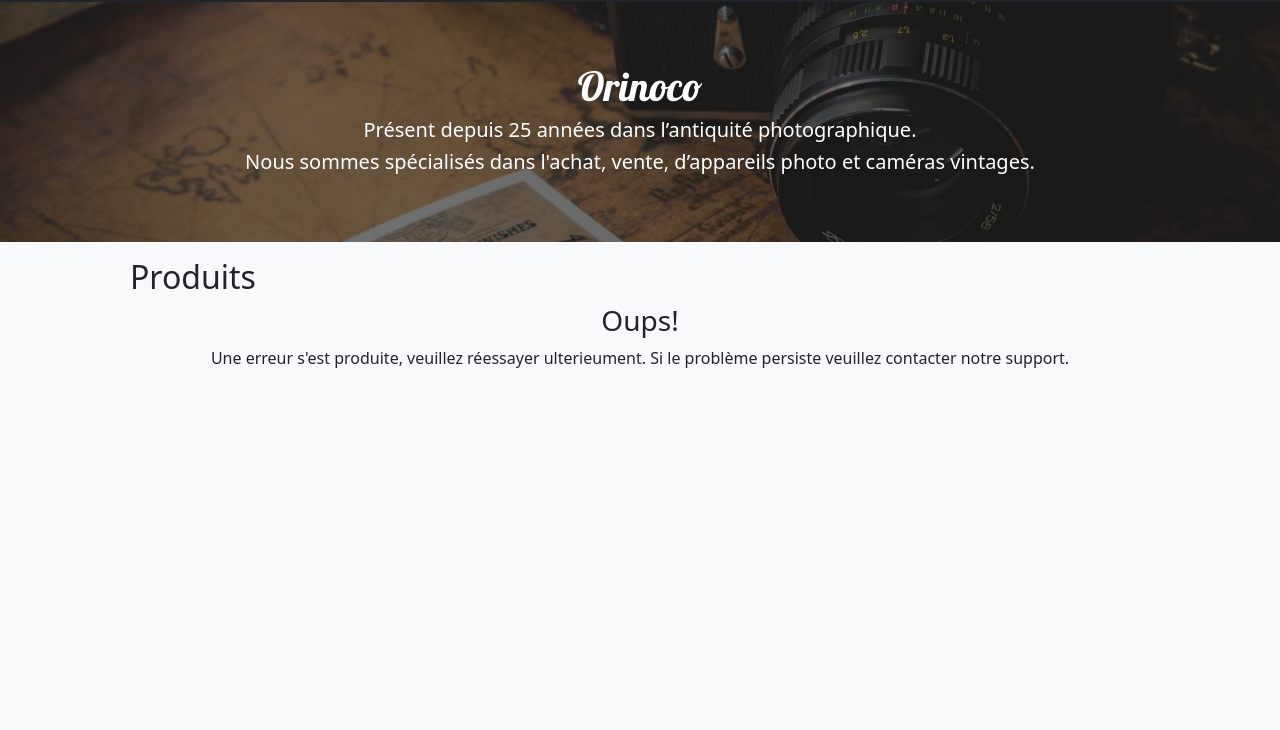
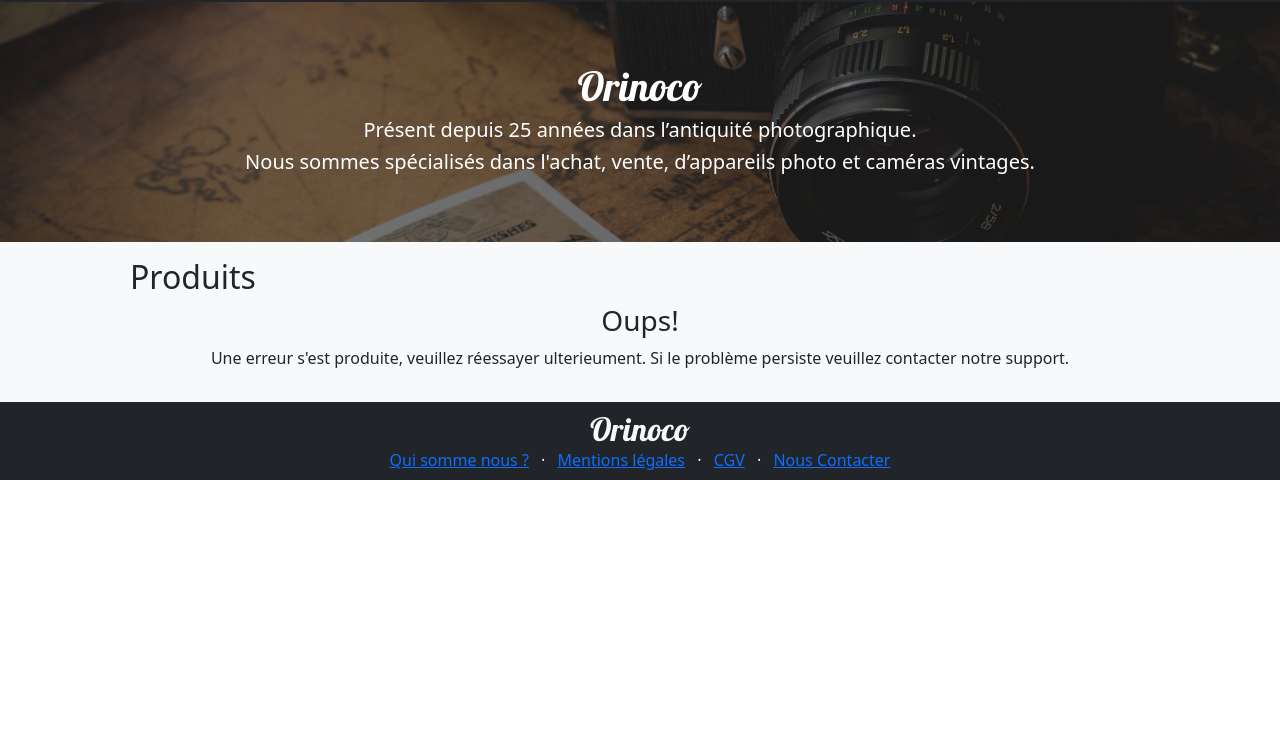
Before and after one commit to Perpel667/OliveiraLucas_5_09092021, a website: page orinoco-frontend/index.html in a window 1280 px wide. Shown: the part 70-800 px from the top of the page. Drawn offline with nearby package versions, Linux system fonts and the light colour scheme; no server answers.

Commit message:
removed vh-100

```diff
--- a/orinoco-frontend/index.html
+++ b/orinoco-frontend/index.html
@@ -50,7 +50,7 @@
 <!-- Hero Section -->
 <!-- Produits -->
 <section class="products bg-light">
-    <div class="container-fluid bg-light py-3 vh-100">
+    <div class="container-fluid bg-light py-3">
         <div class="container">
             <div class="row">
                 <div class="col text-center text-lg-start ms-5">
```
